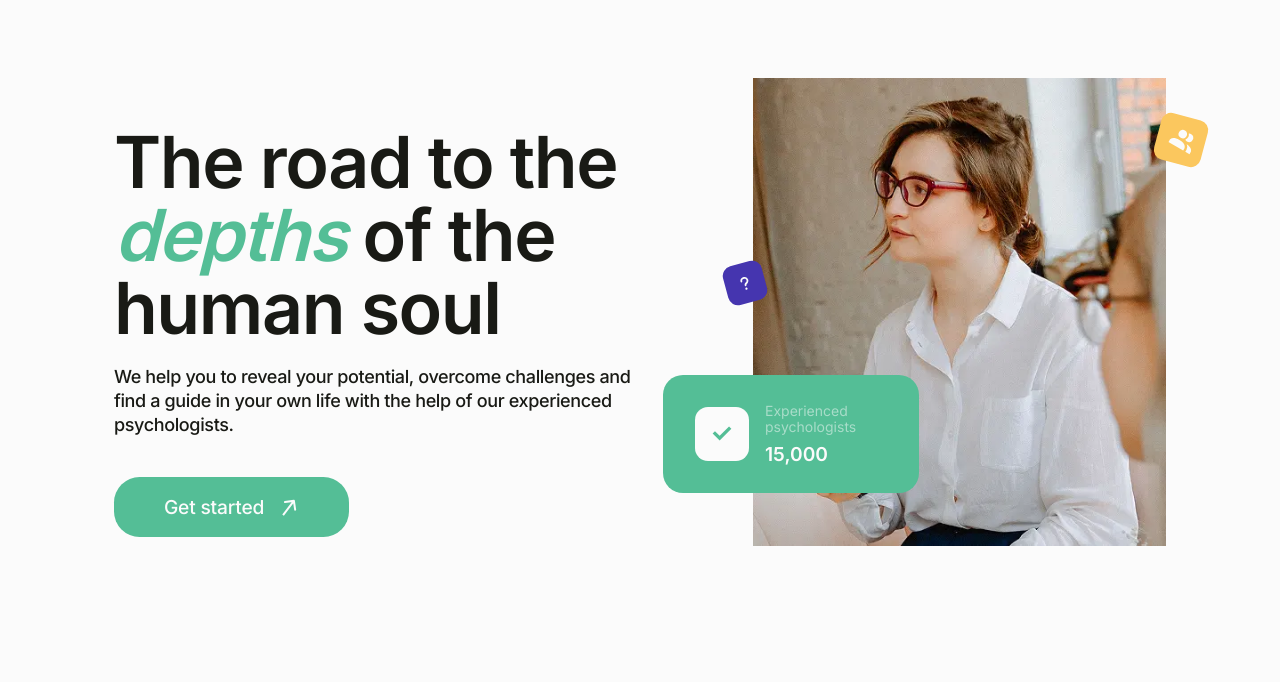
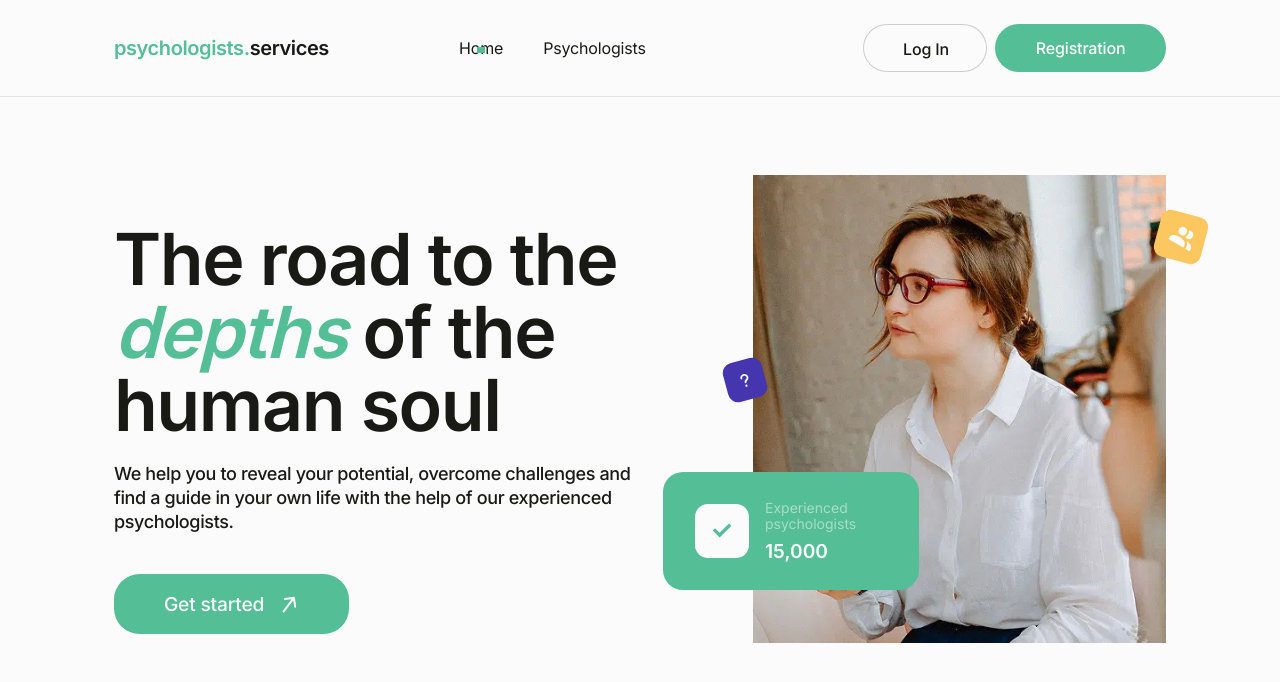
Before and after one commit to oxonomy14/goit-careerskills-psychologists-services, a React (Vite) app: page / in a window 1280 px wide. Shown: the top 682 px of the page. Built offline with nearby package versions, Linux system fonts and the light colour scheme; grey boxes are pictures that could not be loaded.

Commit message:
fixed height section Hero

```diff
--- a/src/components/AppBar/AppBar.jsx
+++ b/src/components/AppBar/AppBar.jsx
@@ -7,15 +7,19 @@ const AppBar = () => {
     <header className={css.header}>
       <Container>
         <div className={css.wrapper}>
-          <div className={css.appBar}>
+
             <div className={css.logo}>
-              <img src="/icon/logo.svg" alt="logo" />
+           <p className={css.logoText}>psychologists.<span>services</span></p>
             </div>
-            <div className={css.navigationWrapper}>
+            <div className={css.navigation}>
               <Navigation />
             </div>
+            <div className={css.registration}>
+              <button className={css.btnLogin}>Log In</button>
+              <button className={css.btnRegistration}>Registration</button>
+            </div>
           </div>
-        </div>
+
       </Container>
     </header>
   );
--- a/src/components/AppBar/AppBar.module.css
+++ b/src/components/AppBar/AppBar.module.css
@@ -1,21 +1,66 @@
 .header {
-    background-color: var(--inputs);
+  border-bottom: 1px solid rgba(25, 26, 21, 0.1);
 }
 
 .wrapper {
-  padding: 24px 64px;
+  padding-top: 24px;
+  padding-bottom: 24px;
+  display: flex;
+  align-items: center;
 
 }
 
-.appBar {
-  display: flex;
-  align-items: center;
+.logo {
+  margin-right: 130px;
 }
 
-.logo {
-  margin-right: 450px;
+.logoText {
+  font-weight: 700;
+  font-size: 20px;
+  line-height: 120%;
+  letter-spacing: -0.02em;
+  color: var(--primary-color);
 }
 
-.navigationWrapper {
-  margin-right: auto;
+.logoText span {
+  font-weight: 600;
+
+  color: var(--text-strong);
 }
+
+.navigation {
+}
+
+.registration {
+  display: flex;
+  gap: 8px;
+margin-left: auto;
+}
+
+.btnLogin {
+  font-weight: 500;
+  font-size: 16px;
+  line-height: 125%;
+  letter-spacing: -0.01em;
+  color: var(--text-strong);
+  border: 1px solid rgba(25, 26, 21, 0.2);
+  border-radius: 30px;
+  padding: 14px 39px;
+  width: 124px;
+  height: 48px;
+  white-space: nowrap;
+    background-color: var(--bg-main-color);
+}
+
+.btnRegistration {
+  font-weight: 500;
+  font-size: 16px;
+  line-height: 125%;
+  letter-spacing: -0.01em;
+  color: var(--bg-main-color);
+  border-radius: 30px;
+  padding: 14px 40px;
+  width: 171px;
+  height: 48px;
+  background-color: var(--primary-color);
+}
--- a/src/components/Hero/Hero.module.css
+++ b/src/components/Hero/Hero.module.css
@@ -1,6 +1,6 @@
 .hero {
-  background-color: var(--bg-main-color);
-  min-height: calc(100dvh - 72px);
+
+  /* min-height: calc(100dvh - 96px); */
 }
 
 .wrapper {
@@ -135,7 +135,7 @@
   font-family: var(--font-family);
   font-weight: 700;
   font-size: clamp(16px, 1.5vw, 24px);
-  color: #fbfbfb;
+  color: var(--bg-main-color);
 }
 
 .null {
@@ -173,7 +173,7 @@
   border-radius: 10px;
   width: 40px;
   height: 40px;
-  background: #4535af;
+  background-color: var(--icon-question);
   transform: rotate(-15deg);
   display: flex;
   align-items: center;
@@ -193,7 +193,7 @@
   border-radius: 10px;
   width: 48px;
   height: 48px;
-  background: #fbc75e;
+  background-color: var(--icon-people);
   transform: rotate(15deg);
   display: flex;
   align-items: center;
--- a/src/components/Layout/Layout.jsx
+++ b/src/components/Layout/Layout.jsx
@@ -5,7 +5,7 @@ const Layout = () => {
   return (
     <>
       <header>
-        {/* <AppBar /> */}
+        <AppBar />
       </header>
       <main>
         <Outlet />
--- a/src/components/Navigation/Navigation.jsx
+++ b/src/components/Navigation/Navigation.jsx
@@ -13,8 +13,8 @@ const Navigation = () => {
       <NavLink className={activeLink} to="/">
         Home
       </NavLink>
-      <NavLink className={activeLink} to="/catalog">
-        Catalog
+      <NavLink className={activeLink} to="/cards">
+        Psychologists
       </NavLink>
     </nav>
   );
--- a/src/components/Navigation/Navigation.module.css
+++ b/src/components/Navigation/Navigation.module.css
@@ -1,24 +1,53 @@
 .nav {
   display: flex;
-  gap: 32px;
+  gap: 40px;
 }
 
 .navMenu {
-  font-weight: 500;
+
+  font-weight: 400;
   font-size: 16px;
-
-  /* line-height: 24px; */
-  line-height: 1.5;
-  text-align: center;
-  color: var(--main);
+  line-height: 125%;
+  letter-spacing: -0.01em;
+  color: var(--text-strong);
   text-decoration: none;
   cursor: pointer;
+    position: relative;
+  display: inline-flex;
+
+  /* padding-bottom: 12px;  */
+
 }
 
-.navMenu:hover {
-  color: var(--button-hover);
+
+
+.navMenu::before {
+  content: "";
+  position: absolute;
+
+  left: 50%;
+  bottom: 4px;
+  transform: translateX(-50%);
+
+  width: 8px;
+  height: 8px;
+
+  background-color: var(--primary-color);
+
+  -webkit-mask: url('icons/ellipse.svg') no-repeat center;
+  -webkit-mask-size: contain;
+  mask: url('icons/ellipse.svg') no-repeat center;
+  mask-size: contain;
+  opacity: 0;
+  transition: opacity 0.3s ease;
 }
 
-.active {
-  color: var(--button-hover);
+.navMenu:hover::before,
+.navMenu:focus::before
+{
+  opacity: 1;
 }
+
+.navMenu.active::before {
+  opacity: 1;
+}
--- a/src/index.css
+++ b/src/index.css
@@ -7,6 +7,9 @@
   --text-muted: #8a8a89;
   --primary-color: #54be96;
   --secondary-color: #36a379;
+  --icon-people: #fbc75e;
+  --icon-question: #4535af;
+
 }
 
 html,
@@ -20,6 +23,7 @@ body {
   box-sizing: border-box;
   font-family: var(--font-family);
   overflow-x: hidden;
+  background-color: var(--bg-main-color);
 }
 
 body.theme-blue {
@@ -49,11 +53,6 @@ ul {
   list-style-type: none;
 }
 
-p {
-  margin: 0;
-  padding: 0;
-}
-
 img {
   display: block;
   max-width: 100%;
@@ -62,4 +61,5 @@ img {
 button {
   cursor: pointer;
   border: none;
+
 }
```
Also changed, not shown: public/icons/ellipse.svg (added), public/icons/sprite.svg.
